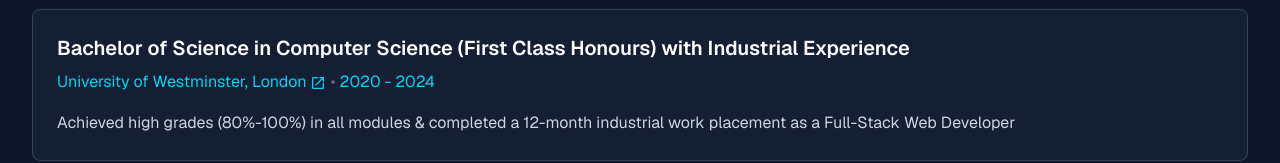
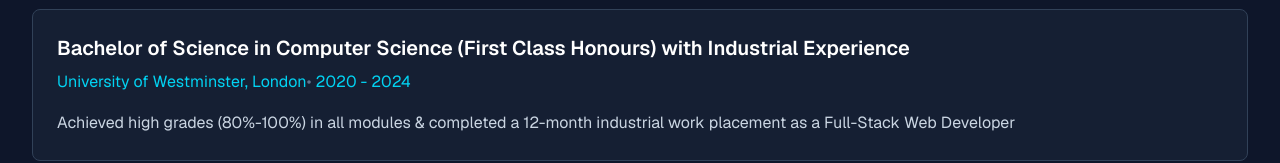
Before and after one commit to dominik-deak/portfolio, a Next.js app: page / in a window 1280 px wide. Shown: the part 2224-2387 px from the top of the page. Built offline with nearby package versions, Linux system fonts and the light colour scheme.

Commit message:
remove institution URL from data, and link from Education

```diff
--- a/src/components/Education.tsx
+++ b/src/components/Education.tsx
@@ -1,5 +1,4 @@
-import Link from "next/link";
-import { MdOpenInNew, MdSchool } from "react-icons/md";
+import { MdSchool } from "react-icons/md";
 import educationData from "@/data/education.json";
 
 const Education = () => {
@@ -19,15 +18,7 @@
               {educationData.degree}
             </h3>
             <p className="text-cyan-400 mb-4">
-              <Link
-                href={educationData.institutionUrl}
-                target="_blank"
-                rel="noopener noreferrer"
-              >
-                {educationData.institution}
-                {/* TODO: fix vertical alignment of the icon */}
-                <MdOpenInNew className="inline-block mx-1" />
-              </Link>
+              {educationData.institution}
               <span className="text-slate-500">•</span> {educationData.period}
             </p>
             <p className="text-slate-300 leading-relaxed">
--- a/src/data/education.json
+++ b/src/data/education.json
@@ -1,7 +1,6 @@
 {
   "degree": "Bachelor of Science in Computer Science (First Class Honours) with Industrial Experience",
   "institution": "University of Westminster, London",
-  "institutionUrl": "https://www.westminster.ac.uk/",
   "period": "2020 - 2024",
   "description": "Achieved high grades (80%-100%) in all modules & completed a 12-month industrial work placement as a Full-Stack Web Developer"
 }
```
